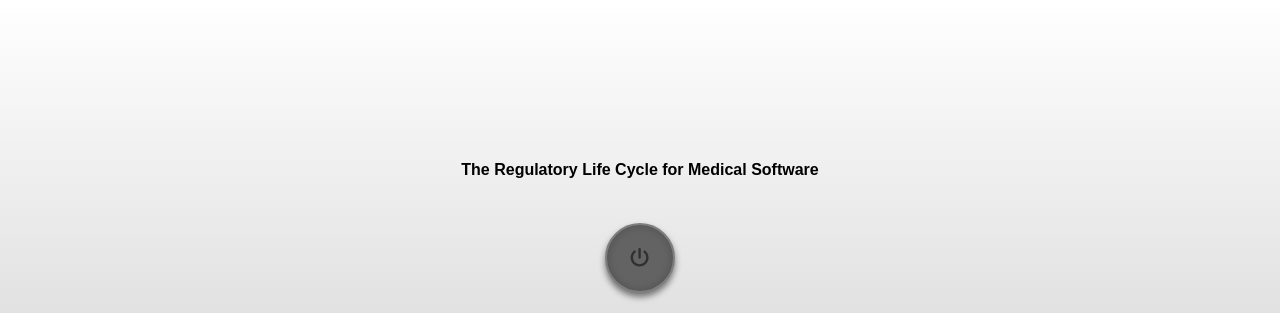
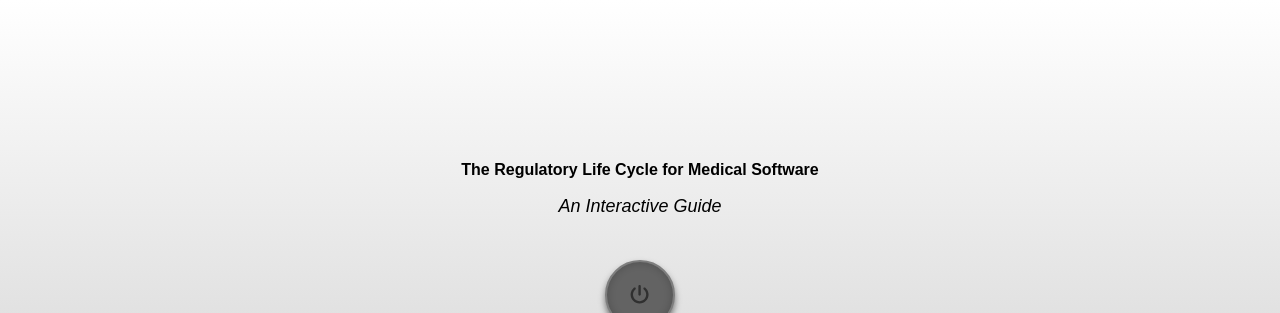
Before and after one commit to BrandonDav117/SoftwareLifecycle, a plain HTML site: page index.html in a window 1280 px wide. Shown: the top 313 px of the page. Drawn offline with Linux system fonts and the light colour scheme.

Commit message:
border fix

```diff
--- a/index.html
+++ b/index.html
@@ -51,7 +51,7 @@
     <div class="introContainer">
 
       <div class="mainDisplayHeading">
-        <a id="title">The Regulatory Life Cycle for Medical Software</a>
+        <a id="title">The Regulatory Life Cycle for Medical Software <br> <i id="italic"> An Interactive Guide </i> </a>
       </div>
 
       <input id="checkbox" type="checkbox" />
--- a/styles.css
+++ b/styles.css
@@ -339,7 +339,8 @@ html *::after {
     margin-top: 4%;
     margin-bottom: 0.2vw;
     width: 100%;
-    align-self: center;
+    align-self: flex-start;
+    margin-left: -1%;
 }
 
 body{
@@ -641,6 +642,12 @@ body{
 
 #whiteonhover.subCategoryPart.active{
     color: white;
+}
+
+#italic{
+    font-style: italic;
+    font-size: large;
+    font-weight: lighter;
 }
 
 .subCategoryPartContinuous {
```
